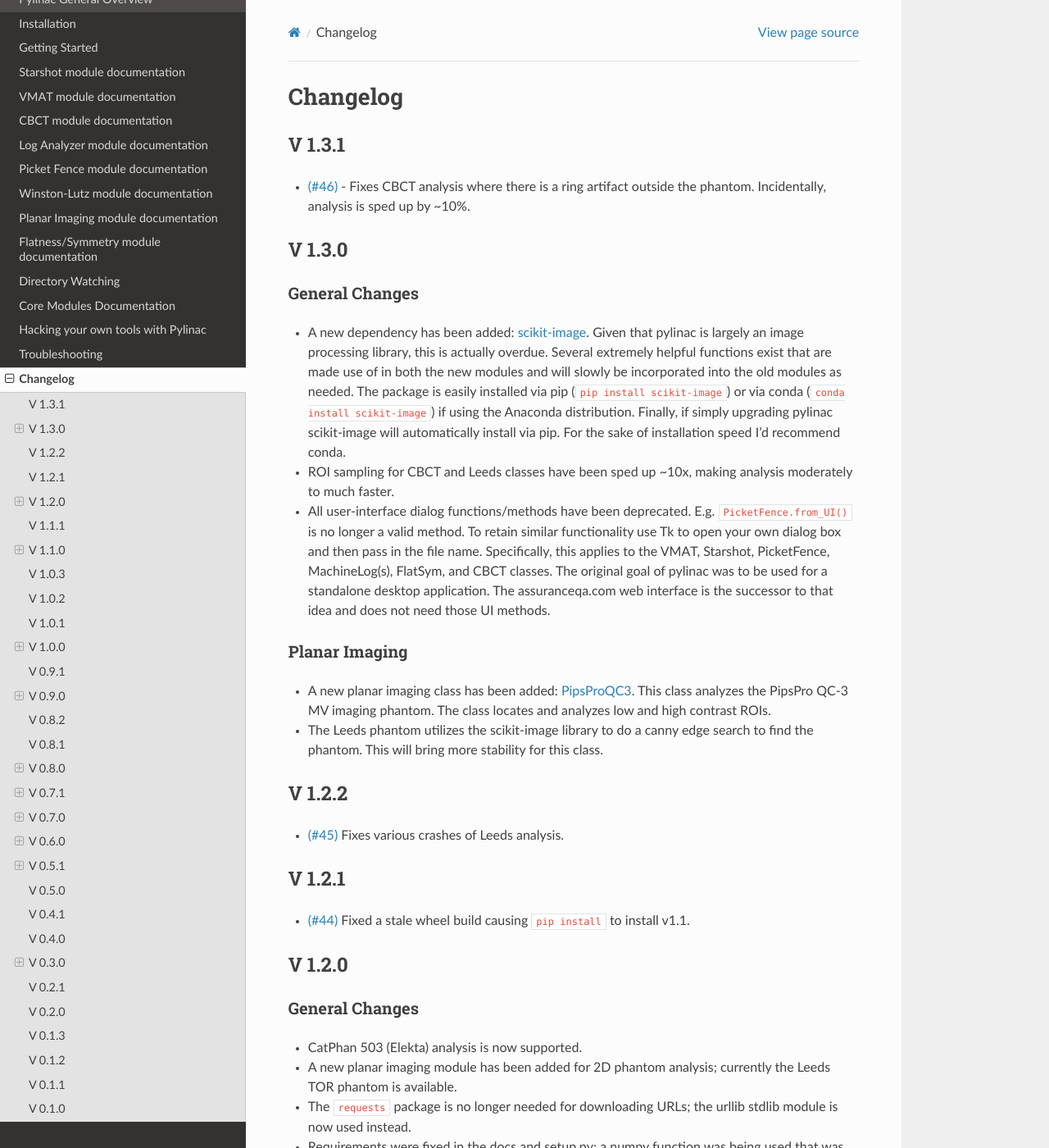
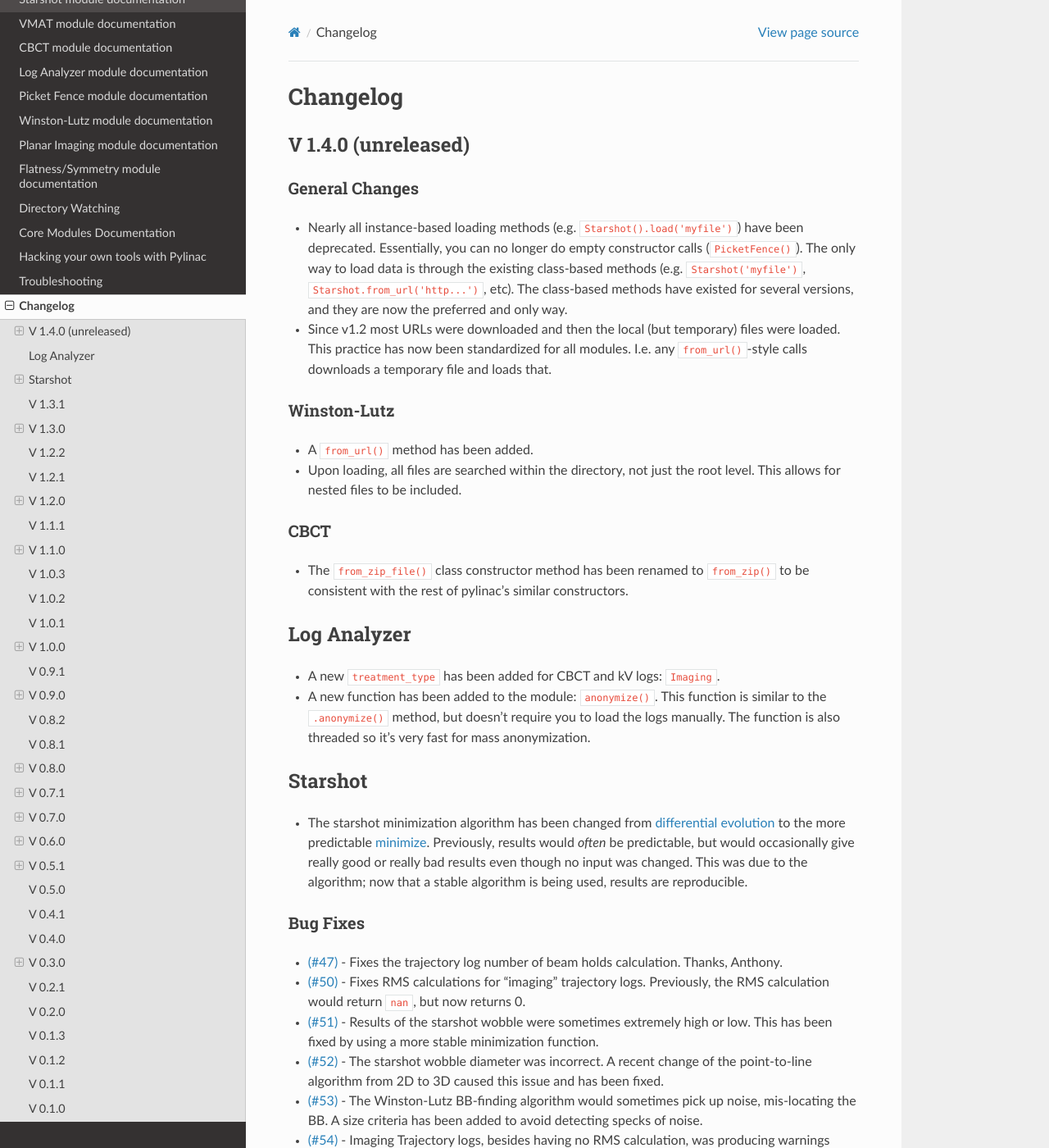
Before and after one commit to jrkerns/pylinac, a Sphinx documentation site: the page built from docs/source/changelog.rst, in a window 1280 px wide and 1400 px high. Shown: the whole window at 82% size. Built offline with Sphinx 7.4.7 and the Read the Docs theme 2.0.0, drawn with Linux system fonts in a browser that asks for light colours; some of the changed text lies outside the part shown.

Commit message:
update docs

```diff
--- a/docs/source/changelog.rst
+++ b/docs/source/changelog.rst
@@ -2,6 +2,63 @@
 =========
 Changelog
 =========
+
+V 1.4.0 (unreleased)
+--------------------
+
+General Changes
+^^^^^^^^^^^^^^^
+
+* Nearly all instance-based loading methods (e.g. ``Starshot().load('myfile')``) have been deprecated.
+  Essentially, you can no longer do empty constructor calls (``PicketFence()``).
+  The only way to load data is through the existing class-based methods (e.g. ``Starshot('myfile')``, ``Starshot.from_url('http...')``, etc).
+  The class-based methods have existed for several versions, and they are now the preferred and only way.
+* Since v1.2 most URLs were downloaded and then the local (but temporary) files were loaded. This practice has now been
+  standardized for all modules. I.e. any ``from_url()``-style calls downloads a temporary file and loads that.
+
+Winston-Lutz
+^^^^^^^^^^^^
+
+* A ``from_url()`` method has been added.
+* Upon loading, all files are searched within the directory, not just the root level.
+  This allows for nested files to be included.
+
+CBCT
+^^^^
+
+* The ``from_zip_file()`` class constructor method has been renamed to ``from_zip()`` to be consistent with the rest
+  of pylinac's similar constructors.
+
+Log Analyzer
+------------
+
+* A new ``treatment_type`` has been added for CBCT and kV logs: ``Imaging``.
+* A new function has been added to the module: ``anonymize()``. This function is similar to the ``.anonymize()`` method,
+  but doesn't require you to load the logs manually. The function is also threaded so it's very fast for mass anonymization.
+
+Starshot
+--------
+
+* The starshot minimization algorithm has been changed from `differential evolution <http://docs.scipy.org/doc/scipy/reference/generated/scipy.optimize.differential_evolution.html#scipy.optimize.differential_evolution>`_ to the
+  more predictable `minimize <http://docs.scipy.org/doc/scipy/reference/generated/scipy.optimize.minimize.html#scipy.optimize.minimize>`_.
+  Previously, results would *often* be predictable, but would occasionally give really good or really bad results even though no input
+  was changed. This was due to the algorithm; now that a stable algorithm is being used, results are reproducible.
+
+Bug Fixes
+^^^^^^^^^
+
+* `(#47) <https://github.com/jrkerns/pylinac/issues/47>`_ - Fixes the trajectory log number of beam holds calculation. Thanks, Anthony.
+* `(#50) <https://github.com/jrkerns/pylinac/issues/50>`_ - Fixes RMS calculations for "imaging" trajectory logs. Previously,
+  the RMS calculation would return ``nan``, but now returns 0.
+* `(#51) <https://github.com/jrkerns/pylinac/issues/51>`_ - Results of the starshot wobble were sometimes extremely high or low.
+  This has been fixed by using a more stable minimization function.
+* `(#52) <https://github.com/jrkerns/pylinac/issues/52>`_ - The starshot wobble diameter was incorrect. A recent change
+  of the point-to-line algorithm from 2D to 3D caused this issue and has been fixed.
+* `(#53) <https://github.com/jrkerns/pylinac/issues/53>`_ - The Winston-Lutz BB-finding algorithm would sometimes pick up noise, mis-locating the BB.
+  A size criteria has been added to avoid detecting specks of noise.
+* `(#54) <https://github.com/jrkerns/pylinac/issues/54>`_ - Imaging Trajectory logs, besides having no RMS calculation, was producing warnings when calculating
+  the fluence. Since there is no fluence for kV imaging logs, the fluence now simply returns an 0'd fluence array.
+
 
 V 1.3.1
 -------
```
Also changed, not shown: docs/source/log_analyzer.rst (+13 -1 lines).
